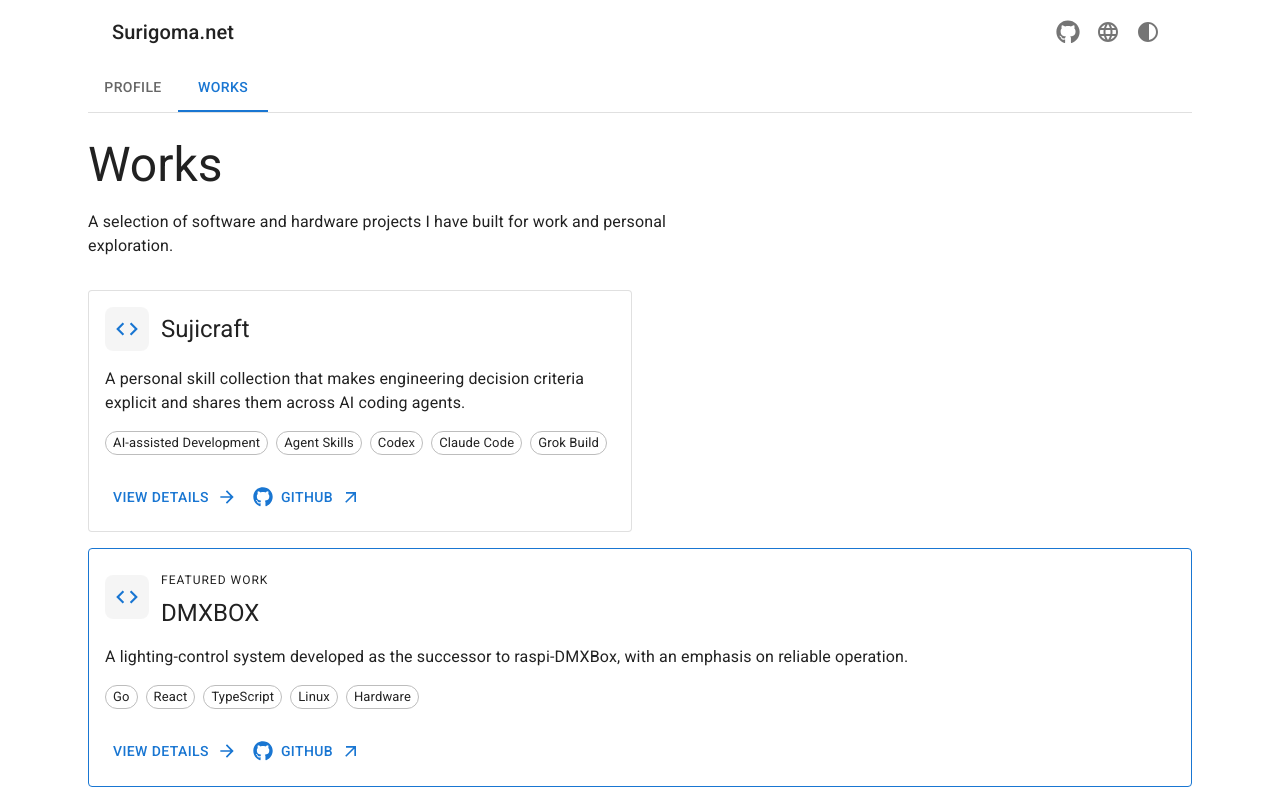
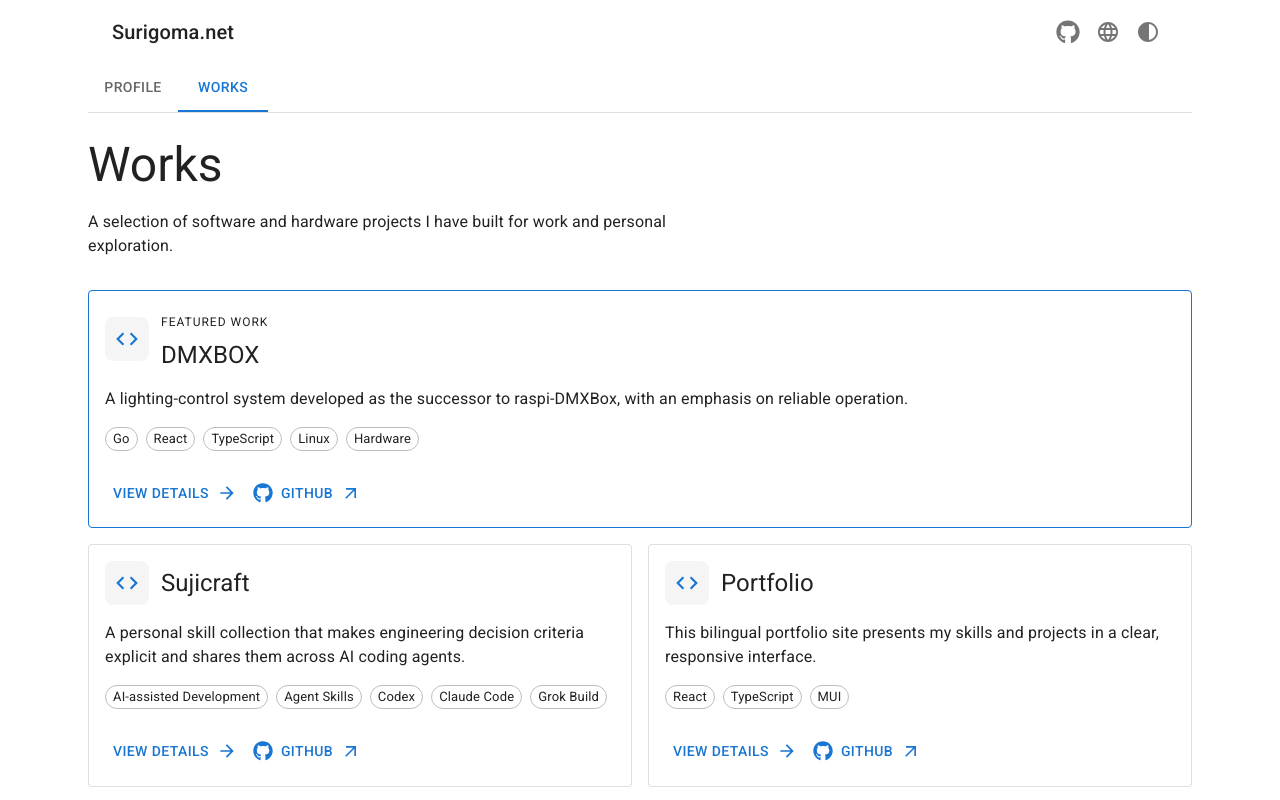
Before and after one commit to Surigoma/portfolio, a React (Vite) app: page /works in a window 1280 px wide. Shown: the top 800 px of the page. Built offline with nearby package versions, Linux system fonts and the light colour scheme.

Commit message:
fix: place Sujicraft below the featured project

```diff
--- a/src/data/portfolio.ts
+++ b/src/data/portfolio.ts
@@ -121,8 +121,8 @@
 
 export type WorkData = { id: string; title: LocalizedText; description?: LocalizedText; skills: SkillId[]; tags?: string[]; href?: string; featured?: boolean };
 export const works: WorkData[] = [
+  { id: "DMXBOX", title: { ja: "DMXBOX", en: "DMXBOX" }, description: { ja: "raspi-DMXBoxの後継として、安定した運用を重視して開発した照明制御システムです。", en: "A lighting-control system developed as the successor to raspi-DMXBox, with an emphasis on reliable operation." }, skills: ["Go", "React", "TypeScript"], tags: ["Go", "React", "TypeScript", "Linux", "Hardware"], href: "https://github.com/Surigoma/DMXBOX", featured: true },
   { id: "sujicraft", title: { ja: "Sujicraft（スジクラフト）", en: "Sujicraft" }, description: { ja: "設計・実装・レビューの判断基準を言語化し、複数のAIコーディングエージェントで共有する個人用スキル集です。", en: "A personal skill collection that makes engineering decision criteria explicit and shares them across AI coding agents." }, skills: ["AI-assisted_development"], tags: ["AI-assisted Development", "Agent Skills", "Codex", "Claude Code", "Grok Build"], href: "https://github.com/Surigoma/sujicraft" },
-  { id: "DMXBOX", title: { ja: "DMXBOX", en: "DMXBOX" }, description: { ja: "raspi-DMXBoxの後継として、安定した運用を重視して開発した照明制御システムです。", en: "A lighting-control system developed as the successor to raspi-DMXBox, with an emphasis on reliable operation." }, skills: ["Go", "React", "TypeScript"], tags: ["Go", "React", "TypeScript", "Linux", "Hardware"], href: "https://github.com/Surigoma/DMXBOX", featured: true },
   { id: "portfolio", title: { ja: "ポートフォリオサイト", en: "Portfolio" }, description: { ja: "スキルや制作物を分かりやすく紹介するために制作した、多言語対応のポートフォリオサイトです。", en: "This bilingual portfolio site presents my skills and projects in a clear, responsive interface." }, skills: ["React", "TypeScript", "CI/CD", "AI-assisted_development"], tags: ["React", "TypeScript", "MUI"], href: "https://github.com/Surigoma/portfolio" },
   { id: "stage-visualization", title: { ja: "イベント向け舞台設計・事前検証システム", en: "Event Stage Design and Previsualization System" }, description: { ja: "舞台・照明・映像を設営前に検証し、現場作業を従来の約3分の1に短縮した3Dシミュレーション環境です。", en: "A 3D simulation environment for validating stage, lighting, and video plans before setup, reducing on-site work to roughly one-third." }, skills: ["unreal_engine", "Blender"], tags: ["Unreal Engine", "Blueprint", "Blender", "Art-Net / DMX", "NDI"] },
   { id: "IRIG2JJY-M5", title: { ja: "IRIG2JJY-M5", en: "IRIG2JJY-M5" }, description: { ja: "IRIG時刻信号を標準電波JJYのタイムコード信号へ変換する、小型のハードウェアです。", en: "A compact hardware project that converts an IRIG time signal into a standard JJY time-code signal." }, skills: ["C++", "circuit_development", "embedded"], tags: ["C++", "ESP32", "Hardware"], href: "https://github.com/Surigoma/IRIG2JJY-M5" },
```
